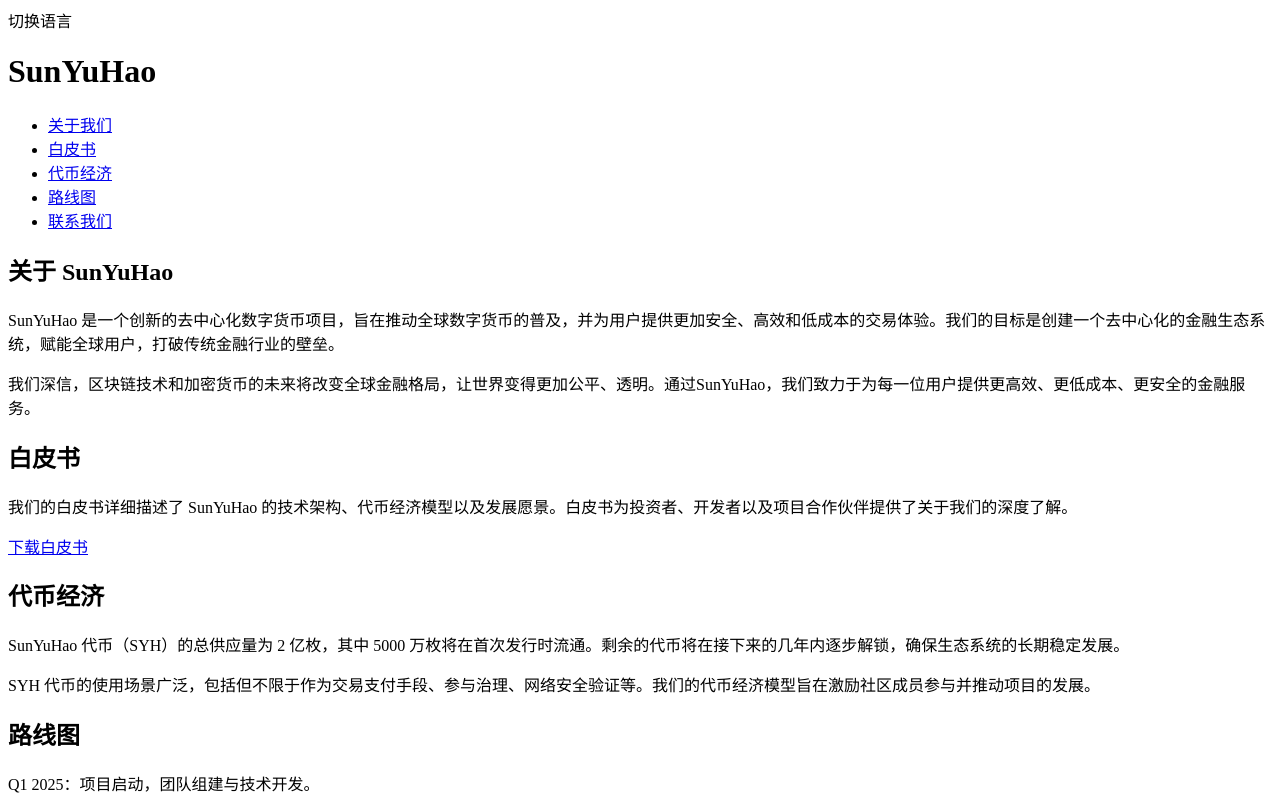
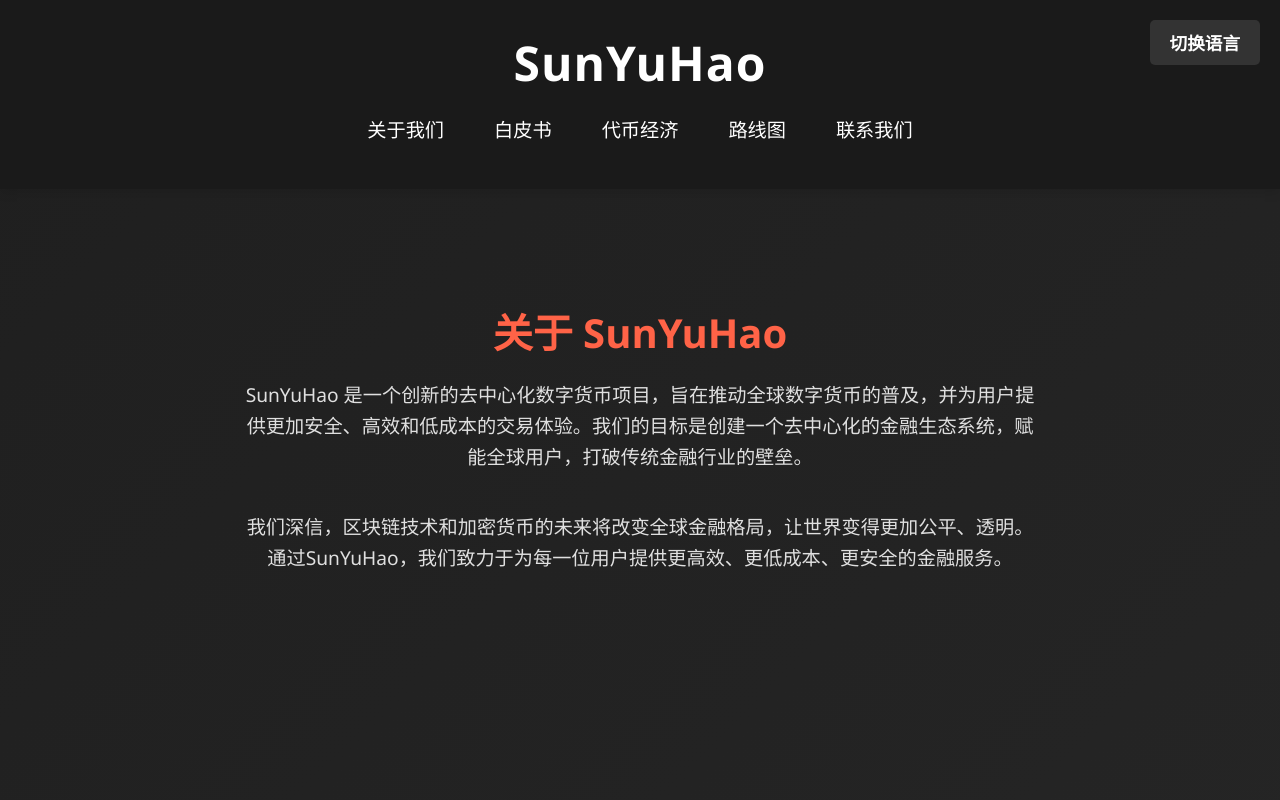
Before and after one commit to xuchacha888/sunyuahi-website, a plain HTML site: page docs/SUNYUHAO.html in a window 1280 px wide. Shown: the top 800 px of the page. Drawn offline with Linux system fonts and the light colour scheme.

Commit message:
Update SUNYUHAO.html

```diff
--- a/docs/SUNYUHAO.html
+++ b/docs/SUNYUHAO.html
@@ -7,7 +7,139 @@
     <meta name="keywords" content="SunYuHao, 虚拟货币, 加密货币, 区块链, 去中心化, 代币经济">
     <title>SunYuHao - 去中心化数字货币</title>
     <style>
-/* 你的样式不变 */
+        body {
+            font-family: 'Segoe UI', Tahoma, Geneva, Verdana, sans-serif;
+            margin: 0;
+            padding: 0;
+            background: linear-gradient(135deg, #1f1f1f, #2a2a2a);
+            color: #fff;
+        }
+
+        header {
+            background-color: #1a1a1a;
+            color: white;
+            padding: 30px 0;
+            text-align: center;
+            box-shadow: 0px 4px 10px rgba(0, 0, 0, 0.1);
+        }
+
+        header h1 {
+            margin: 0;
+            font-size: 3em;
+            letter-spacing: 1px;
+            font-weight: bold;
+        }
+
+        nav ul {
+            list-style: none;
+            padding: 0;
+            display: flex;
+            justify-content: center;
+            margin-top: 20px;
+        }
+
+        nav ul li {
+            margin: 0 25px;
+        }
+
+        nav ul li a {
+            color: white;
+            font-size: 1.2em;
+            text-decoration: none;
+            transition: color 0.3s ease;
+        }
+
+        nav ul li a:hover {
+            color: #FF6347;
+        }
+
+        .language-switcher {
+            position: absolute;
+            top: 20px;
+            right: 20px;
+            background-color: #333;
+            color: white;
+            padding: 10px 20px;
+            border-radius: 5px;
+            cursor: pointer;
+            font-size: 1.1em;
+            font-weight: bold;
+        }
+
+        .section {
+            padding: 80px 20px;
+            text-align: center;
+        }
+
+        .section h2 {
+            color: #FF6347;
+            font-size: 2.5em;
+            margin-bottom: 20px;
+        }
+
+        .section p {
+            font-size: 1.2em;
+            line-height: 1.6;
+            color: #e0e0e0;
+            max-width: 800px;
+            margin: 0 auto 40px;
+        }
+
+        .cta-button {
+            background-color: #FF6347;
+            color: white;
+            padding: 15px 40px;
+            border: none;
+            border-radius: 5px;
+            font-size: 1.2em;
+            cursor: pointer;
+            text-decoration: none;
+        }
+
+        .cta-button:hover {
+            background-color: #d9534f;
+        }
+
+        footer {
+            background-color: #1a1a1a;
+            color: #ccc;
+            padding: 30px 0;
+            text-align: center;
+            font-size: 1.1em;
+        }
+
+        footer p {
+            margin: 0;
+        }
+
+        footer a {
+            color: #FF6347;
+            text-decoration: none;
+        }
+
+        footer a:hover {
+            text-decoration: underline;
+        }
+
+        /* Responsive Design */
+        @media (max-width: 768px) {
+            header h1 {
+                font-size: 2.5em;
+            }
+
+            .language-switcher {
+                font-size: 1em;
+                padding: 8px 16px;
+            }
+
+            .section h2 {
+                font-size: 2em;
+            }
+
+            .section p {
+                font-size: 1em;
+            }
+        }
     </style>
 </head>
 <body>
@@ -16,54 +148,54 @@
 <div class="language-switcher" onclick="toggleLanguage()">切换语言</div>
 
 <header>
-<h1 id="title">SunYuHao</h1>
+    <h1>SunYuHao</h1>
     <nav>
         <ul>
-<li><a href=" " id="aboutLink">关于我们</a ></li>
-<li><a href="#whitepaper" id="whitepaperLink">白皮书</a ></li>
-<li><a href="#tokenomics" id="tokenomicsLink">代币经济</a ></li>
-<li><a href="#roadmap" id="roadmapLink">路线图</a ></li>
-<li><a href="#contact" id="contactLink">联系我们</a ></li>
+            <li><a href="#about" id="aboutLink">关于我们</a></li>
+            <li><a href="#whitepaper" id="whitepaperLink">白皮书</a></li>
+            <li><a href="#tokenomics" id="tokenomicsLink">代币经济</a></li>
+            <li><a href="#roadmap" id="roadmapLink">路线图</a></li>
+            <li><a href="#contact" id="contactLink">联系我们</a></li>
         </ul>
     </nav>
 </header>
 
 <section id="about" class="section">
     <h2 id="aboutTitle">关于 SunYuHao</h2>
-<p id="aboutContent">SunYuHao 是一个创新的去中心化数字货币项目，旨在推动全球数字货币的普及，并为用户提供更加安全、高效和低成本的交易体验。我们的目标是创建一个去中心化的金融生态系统，赋能全球用户，打破传统金融行业的壁垒。</p >
-<p id="aboutContent">我们深信，区块链技术和加密货币的未来将改变全球金融格局，让世界变得更加公平、透明。通过SunYuHao，我们致力于为每一位用户提供更高效、更低成本、更安全的金融服务。</p >
+    <p id="aboutContent">SunYuHao 是一个创新的去中心化数字货币项目，旨在推动全球数字货币的普及，并为用户提供更加安全、高效和低成本的交易体验。我们的目标是创建一个去中心化的金融生态系统，赋能全球用户，打破传统金融行业的壁垒。</p>
+    <p id="aboutContent">我们深信，区块链技术和加密货币的未来将改变全球金融格局，让世界变得更加公平、透明。通过SunYuHao，我们致力于为每一位用户提供更高效、更低成本、更安全的金融服务。</p>
 </section>
 
 <section id="whitepaper" class="section">
     <h2 id="whitepaperTitle">白皮书</h2>
-<p id="whitepaperContent">我们的白皮书详细描述了 SunYuHao 的技术架构、代币经济模型以及发展愿景。白皮书为投资者、开发者以及项目合作伙伴提供了关于我们的深度了解。</p >
-<a href="path_to_whitepaper.pdf" target="_blank" id="whitepaperLinkText" class="cta-button">下载白皮书</a >
+    <p id="whitepaperContent">我们的白皮书详细描述了 SunYuHao 的技术架构、代币经济模型以及发展愿景。白皮书为投资者、开发者以及项目合作伙伴提供了关于我们的深度了解。</p>
+    <a href="path_to_whitepaper.pdf" target="_blank" id="whitepaperLinkText" class="cta-button">下载白皮书</a>
 </section>
 
 <section id="tokenomics" class="section">
     <h2 id="tokenomicsTitle">代币经济</h2>
-<p id="tokenomicsContent">SunYuHao 代币（SYH）的总供应量为 2 亿枚，其中 5000 万枚将在首次发行时流通。剩余的代币将在接下来的几年内逐步解锁，确保生态系统的长期稳定发展。</p >
-<p id="tokenomicsContent">SYH 代币的使用场景广泛，包括但不限于作为交易支付手段、参与治理、网络安全验证等。我们的代币经济模型旨在激励社区成员参与并推动项目的发展。</p >
+    <p id="tokenomicsContent">SunYuHao 代币（SYH）的总供应量为 2 亿枚，其中 5000 万枚将在首次发行时流通。剩余的代币将在接下来的几年内逐步解锁，确保生态系统的长期稳定发展。</p>
+    <p id="tokenomicsContent">SYH 代币的使用场景广泛，包括但不限于作为交易支付手段、参与治理、网络安全验证等。我们的代币经济模型旨在激励社区成员参与并推动项目的发展。</p>
 </section>
 
 <section id="roadmap" class="section">
     <h2 id="roadmapTitle">路线图</h2>
-<p id="roadmapContent">Q1 2025：项目启动，团队组建与技术开发。</p >
-<p id="roadmapContent">Q2 2025：发布主网，完成首次代币发行（ICO）。</p >
-<p id="roadmapContent">Q3 2025：推出去中心化金融平台，支持更多的区块链应用。</p >
-<p id="roadmapContent">Q4 2025：拓展全球市场，接入更多支付平台，推动全球数字货币的普及。</p >
-<p id="roadmapContent">2026 年：进一步升级协议，优化性能，并实现更多功能，提升用户体验。</p >
+    <p id="roadmapContent">Q1 2025：项目启动，团队组建与技术开发。</p>
+    <p id="roadmapContent">Q2 2025：发布主网，完成首次代币发行（ICO）。</p>
+    <p id="roadmapContent">Q3 2025：推出去中心化金融平台，支持更多的区块链应用。</p>
+    <p id="roadmapContent">Q4 2025：拓展全球市场，接入更多支付平台，推动全球数字货币的普及。</p>
+    <p id="roadmapContent">2026 年：进一步升级协议，优化性能，并实现更多功能，提升用户体验。</p>
 </section>
 
 <section id="contact" class="section">
     <h2 id="contactTitle">联系我们</h2>
-<p id="contactContent">如有任何疑问，或者希望加入我们，共同推动数字货币的发展，欢迎通过以下方式联系我们：</p >
-<p>Email: <a href="mailto:contact@sunyuhao.com" id="contactEmail">contact@sunyuhao.com</a ></p >
-<p>Telegram: <a href="https://t.me/sunyuhao" id="contactTelegram">https://t.me/sunyuhao</a ></p >
+    <p id="contactContent">如有任何疑问，或者希望加入我们，共同推动数字货币的发展，欢迎通过以下方式联系我们：</p>
+    <p>Email: <a href="mailto:contact@sunyuhao.com" id="contactEmail">contact@sunyuhao.com</a></p>
+    <p>Telegram: <a href="https://t.me/sunyuhao" id="contactTelegram">https://t.me/sunyuhao</a></p>
 </section>
 
 <footer>
-<p>&copy; 2025 SunYuHao. All rights reserved. | <a href="https://www.sunyuhao.com/privacy-policy">隐私政策</a > | <a href="https://www.sunyuhao.com/terms">使用条款</a ></p >
+    <p>&copy; 2025 SunYuHao. All rights reserved. | <a href="https://www.sunyuhao.com/privacy-policy">隐私政策</a> | <a href="https://www.sunyuhao.com/terms">使用条款</a></p>
 </footer>
 
 <script>
@@ -88,25 +220,4 @@ document.getElementById("roadmapLink").innerText = "Roadmap";
         document.getElementById("contactLink").innerText = "Contact Us";
 
         document.getElementById("aboutTitle").innerText = "About SunYuHao";
-document.getElementById("aboutContent").innerText = "SunYuHao is an innovative decentralized cryptocurrency project aiming to promote the global adoption of digital currencies and provide users with secure, efficient, and low-cost transaction experiences. Our goal is to create a decentralized financial ecosystem that empowers users worldwide and breaks down the barriers of traditional finance.";
-
-// 继续更新其它内容
-}
-
-function updateContentToChinese() {
-document.getElementById("title").innerText = "SunYuHao";
-document.getElementById("aboutLink").innerText = "关于我们";
-document.getElementById("whitepaperLink").innerText = "白皮书";
-document.getElementById("tokenomicsLink").innerText = "代币经济";
-document.getElementById("roadmapLink").innerText = "路线图";
-document.getElementById("contactLink").innerText = "联系我们";
-
-document.getElementById("aboutTitle").innerText = "关于 SunYuHao";
-document.getElementById("aboutContent").innerText = "SunYuHao 是一个创新的去中心化数字货币项目，旨在推动全球数字货币的普及，并为用户提供更加安全、高效和低成本的交易体验。我们的目标是创建一个去中心化的金融生态系统，赋能全球用户，打破传统金融行业的壁垒。";
-
-// 继续更新其它内容
-}
-</script>
-
-</body>
-</html>
+        document.getElementById("aboutContent").innerText = "SunYuHao is an innovative decentralized cryptocurrency project aiming to promote the global adoption of digital currencies and provide users with secure, efficient, and low-cost transaction experiences. Our goal is to create a decentralized financial ecosystem that empowers users worldwide and breaks down
```
Lines whose indentation alone changed are shown as unchanged.
